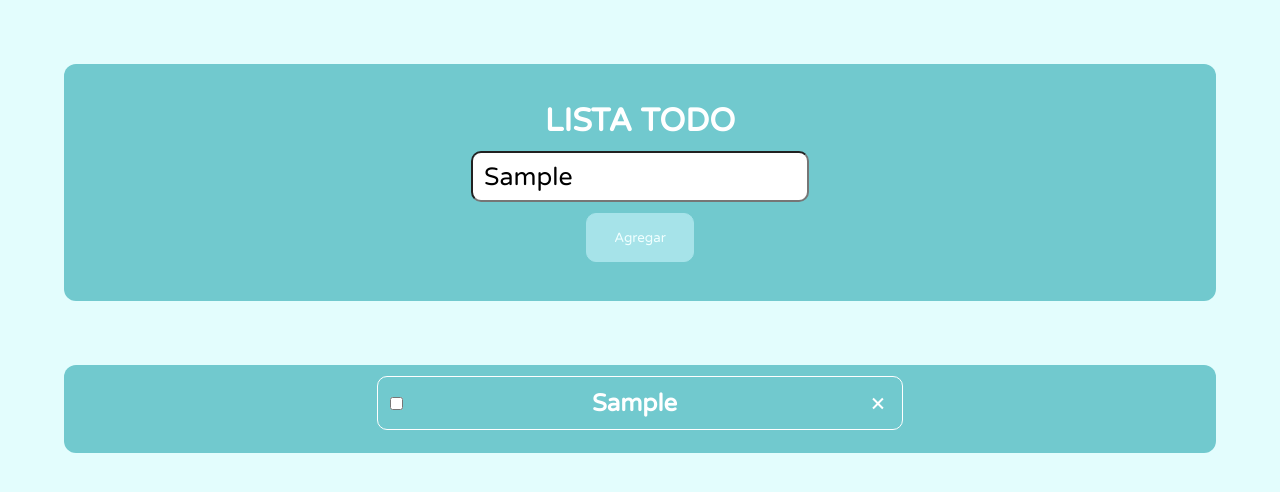
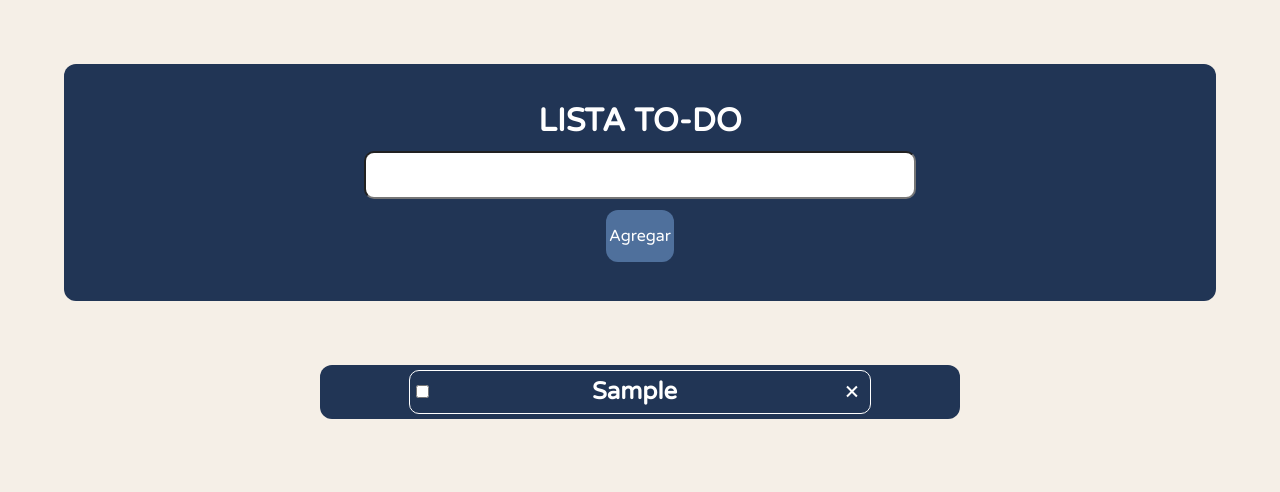
Before and after one commit to DiegoRamirezHenriquez/Lista-TODO, a plain HTML site: page index.html in a window 1280 px wide. Both pictures are taken after typing "Sample" into the empty fields and a click on the button "Agregar". Drawn offline with Linux system fonts and the light colour scheme.

Commit message:
actualizacion de proyecto

```diff
--- a/app.js
+++ b/app.js
@@ -6,20 +6,18 @@ btnIngresar.addEventListener("click",function(){
     if(inputTodo.value!=""){
         var numLista = contenedorLista.childElementCount;
         contenedorLista.insertAdjacentHTML("afterbegin", `<div class='ingresado' id="${numLista}">
-
             <input type="checkbox">
             <h2>${inputTodo.value}</h2>
             <img src='images/bx-x.svg' alt='borrar' class="borrarItem">
 
-        </div>`);
+            </div>`);
 
-    }
+        }
+        inputTodo.value="";
 
 })
 
-
 contenedorLista.addEventListener("click",(event)=>{
-    console.log(event.target.nodeName);
     if(event.target.nodeName=='IMG'){
         borrar(event.target.parentNode.id);
     }
--- a/estilos.css
+++ b/estilos.css
@@ -6,11 +6,11 @@
 }
 body{
 
-    background-color: #E3FDFD;
+    background-color: #F5EFE7;
 }
 #input-item{
     height: 3rem;
-    width: 30%;
+    width: 50%;
     border-radius: 10px;
     outline:none;
     font-size: 25px;
@@ -18,21 +18,18 @@ body{
     margin: 1%;
 }
 #btnIngresar{
-    width: 10%;
+    all: unset;
+    border-radius: 12px;
+    padding: 3px;
     height: 3.15rem;
-    background-color: #CBF1F5;
-
-    outline:none;
+    background-color: #4F709C;
     cursor: pointer;
 }
-#btnIngresar:focus{
-    background-color: #A6E3E9;
-    color: azure;
-}
+
 .contenedor-ingreso{
     margin: 5%;
     color: #ffffff;
-    background-color: #71C9CE;
+    background-color: #213555;
     border-radius: 12px;
     height: 20vh;
     display: flex;
@@ -43,36 +40,26 @@ body{
 }
 .contenedor-lista{
     display: flex;
-    background-color: #71C9CE;
+    background-color: #213555;
     flex-direction: column;
     align-items: center;
     text-align: center;
-    margin: 5%;
+    margin-left: 25%;
+    margin-right: 25%;
     border-radius: 12px;
 }
 .ingresado{
-    margin-top: 1%;
-    margin-bottom: 2%;
     display: flex;
     flex-direction: row;
     justify-content: space-between;
     height: auto;
-    width: 500px;
+    width: 70%;
     color: #ffffff;
     border: 1px solid #ffffff;
     padding: 1%;
     border-radius: 10px;
-
+    margin: 5px;
 }
 .borrarItem{
     cursor: pointer;
 }
-button{
-    outline: none;
-    background-color: #A6E3E9;
-    border: 1px solid #A6E3E9;
-    cursor: pointer;
-    text-align: center;
-    align-items: center;
-    border-radius: 10px;
-}
--- a/index.html
+++ b/index.html
@@ -1,28 +1,22 @@
 <!DOCTYPE html>
-<html lang="en">
+<html lang="es">
 <head>
     <meta charset="UTF-8">
     <meta http-equiv="X-UA-Compatible" content="IE=edge">
     <meta name="viewport" content="width=device-width, initial-scale=1.0">
-    <title>Lista TODO</title>
+    <title>Lista TO-DO</title>
     <link rel="stylesheet" href="estilos.css">
 </head>
 <body>
 
     <div class="contenedor-ingreso">
-        <h1>LISTA TODO</h1>
+        <h1>LISTA TO-DO</h1>
         <input type="text" id="input-item">
         <button id="btnIngresar">Agregar</button>
     </div>
 
-
-
-
     <div class="contenedor-lista">
-
     </div>
-
-
 
 
     <script src="app.js"></script>
```
